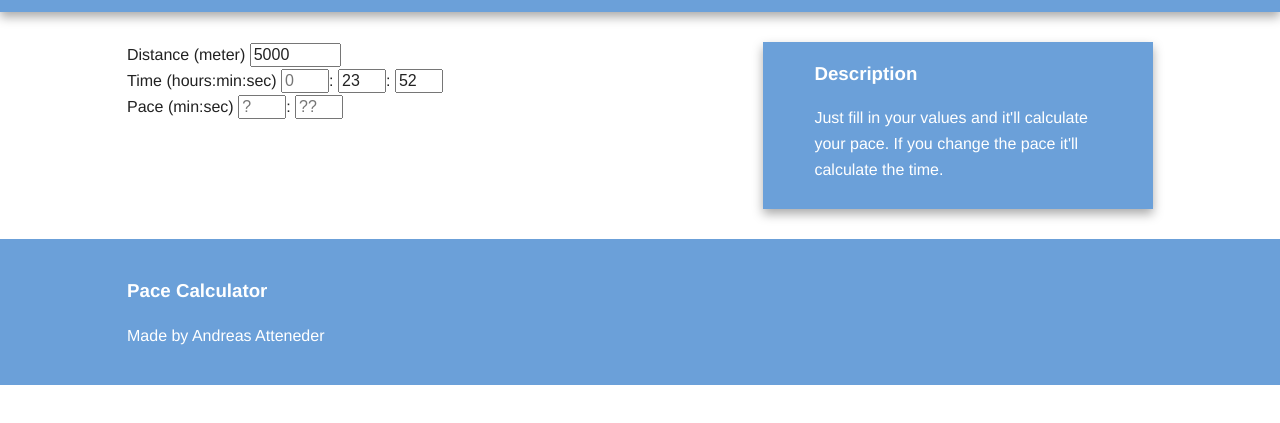
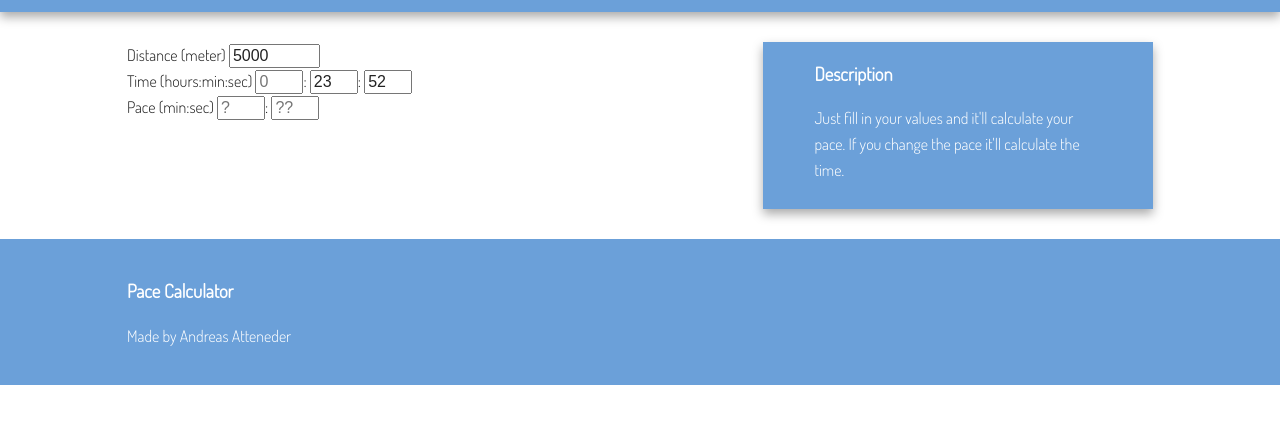
Before and after one commit to atteneder/pace-calculator, a plain HTML site: page index.html in a window 1280 px wide. Shown: the part 57-480 px from the top of the page. Drawn offline with nearby package versions, Linux system fonts and the light colour scheme; files that its build step writes are made by us from their sources.

Commit message:
dosis font introduced

```diff
--- a/css/main.scss
+++ b/css/main.scss
@@ -57,7 +57,7 @@ textarea {
    ========================================================================== */
 
 body {
-    font: 16px/26px Helvetica, Helvetica Neue, Arial;
+    font: 16px/26px 'Dosis', Helvetica, Helvetica Neue, Arial;
 }
 
 .wrapper {
--- a/index.html
+++ b/index.html
@@ -21,6 +21,7 @@
         <link rel="apple-touch-icon" sizes="114x114" href="touch-icon-114x114.png" />
         <link rel="apple-touch-icon" sizes="144x144" href="touch-icon-144x144.png" />
 
+        <link href='http://fonts.googleapis.com/css?family=Dosis:300' rel='stylesheet' type='text/css'>
         <!--
         <link rel="stylesheet" href="http://code.jquery.com/mobile/1.2.0/jquery.mobile-1.2.0.min.css">
         -->
```
Also changed, not shown: design/fonts/Dosis-Light.ttf (added), design/fonts/Dosis-Medium.ttf (added), design/gui.svg.
